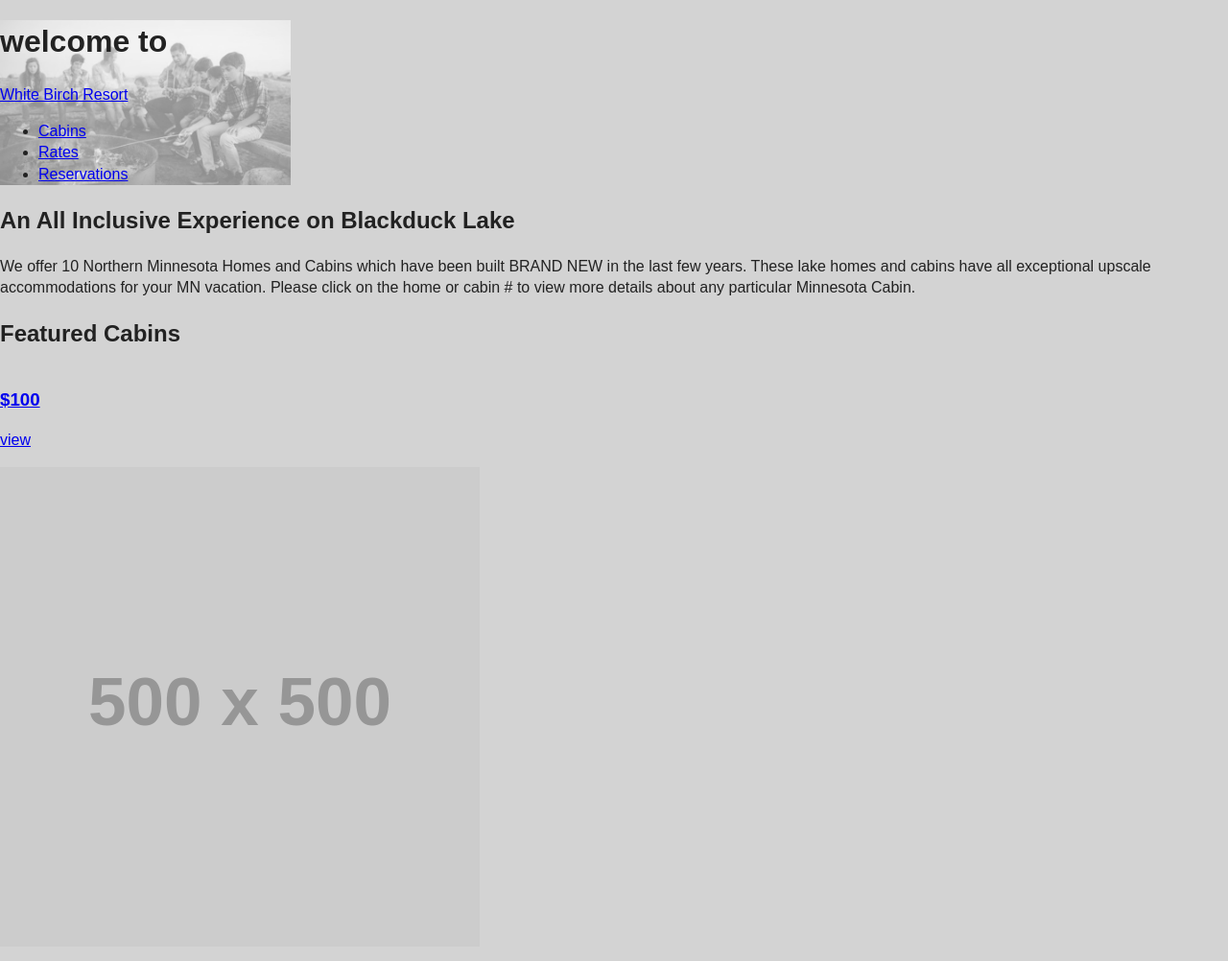
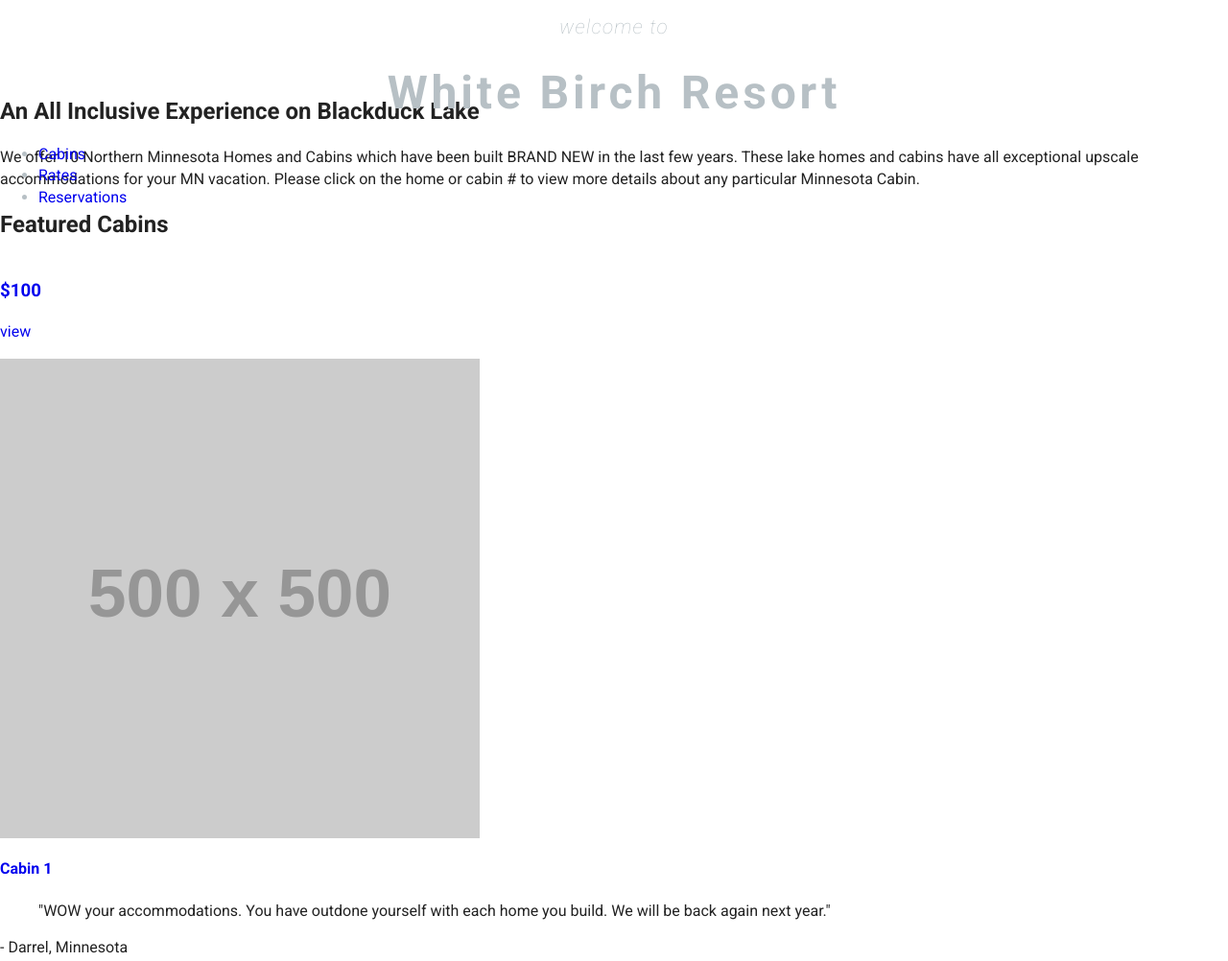
Before and after one commit to ljh2016/cabins, a plain HTML site: page index.html in a window 1280 px wide. Shown: the top 1002 px of the page at 96% size. Drawn offline with nearby package versions, Linux system fonts and the light colour scheme; placeholder pictures from the web are drawn by us.

Commit message:
starting to organize the header and nav

```diff
--- a/css/main.css
+++ b/css/main.css
@@ -95,18 +95,55 @@ textarea {
    Author's custom styles
    ========================================================================== */
 html {
-    background-color: lightgray;
+    background-color: #fff;
+}
+
+body {
+    font-family: 'Roboto', helvetica, sans-serif;
+    padding-top: 5em;
+}
+
+a {
+    text-decoration: none;
+}
+
+img {
+    max-width: 100%;
 }
 
 .main-header {
-    max-height: 100em
+    color: #B7C0C5;
+    width: 100%;
+    position: fixed;
+    top: 0;
+    left: 0;
+    height: 15em;
 }
 
-.main-header {
-    background-image: url("../img/camp-background.png");
-    background-repeat: no-repeat;
-    background-size: contain;
+.main-header h1 {
+    font-weight: 100;
+    font-style: italic;
+    font-size: 1.3em;
+    letter-spacing: .06em;
+    text-align: center
 }
+
+.main-header h2 {
+    text-align: center
+}
+
+.main-header .title {
+    font-weight: 700;
+    color: #B7C0C5;
+    font-size: 2em;
+    letter-spacing: .08em;
+}
+
+
+
+
+
+
 
 
 
--- a/index.html
+++ b/index.html
@@ -3,7 +3,7 @@
     <head>
         <meta charset="utf-8">
         <meta http-equiv="x-ua-compatible" content="ie=edge">
-        <title></title>
+        <title>White Birch Resort</title>
         <meta name="description" content="">
         <meta name="viewport" content="width=device-width, initial-scale=1">
 
@@ -12,7 +12,7 @@
 
         <link rel="stylesheet" href="css/normalize.css">
         <link rel="stylesheet" href="css/main.css">
-      <href="text/css" rel="stylesheet"  href='https://fonts.googleapis.com/css?family=Roboto:400,300italic,700,900,100italic'>
+      <link href='https://fonts.googleapis.com/css?family=Roboto:400,300italic,700,900,100italic' rel="stylesheet" type="text/css">
         <script src="js/vendor/modernizr-2.8.3.min.js"></script>
     </head>
     <body>
@@ -23,7 +23,7 @@
         <!-- Add your site or application content here -->
         <header class="main-header">
         <h1>welcome to</h1>
-    <p><a href="#">White Birch Resort</a></p>
+        <h2><a class="title" href="#">White Birch Resort</a></h2>
 
         <nav class="main-nav">
           <ul>
@@ -34,6 +34,9 @@
         </nav>
         </header>
 
+
+
+
       <main class="main-content">
         <section class="page-section">
           <h2>An All Inclusive Experience on Blackduck Lake</h2>
@@ -42,6 +45,7 @@
 
         <section class="page-section">
           <h2>Featured Cabins</h2>
+
             <div class="clearfix">
                 <a href="#!">
                   <article class="cabins">
```
Lines whose indentation alone changed are shown as unchanged.
